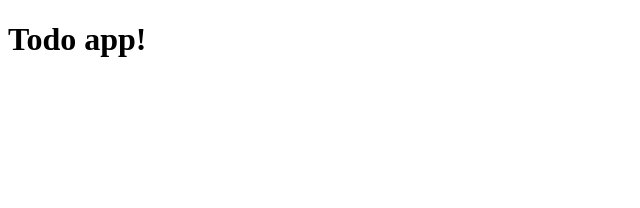
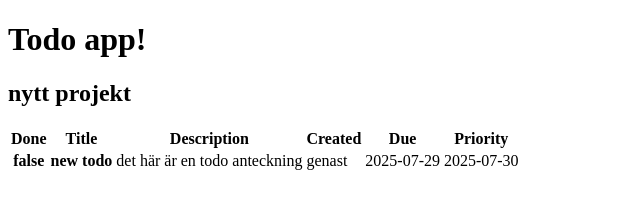
Before and after one commit to JohanCodeForFun/todo-practice, a plain HTML site: page index.html in a window 1280 px wide. Shown: the whole page, without its empty margins (0-640 px from the left). Drawn offline with Linux system fonts and the light colour scheme.

Commit message:
update assignment and script to implement project management features and enhance todo display

```diff
--- a/index.html
+++ b/index.html
@@ -1,13 +1,36 @@
 <!DOCTYPE html>
 <html lang="en">
   <head>
-  <meta charset="UTF-8">
-  <meta name="viewport" content="width=device-width, initial-scale=1.0">
+    <meta charset="UTF-8" />
+    <meta name="viewport" content="width=device-width, initial-scale=1.0" />
     <title>Todo App</title>
-  <link rel="stylesheet" href="style.css">
+    <link rel="stylesheet" href="style.css" />
     <script src="script.js" type="module" defer></script>
   </head>
   <body>
     <h1>Todo app!</h1>
+    <h2 data-id="project">Project!</h2>
+    <table>
+      <thead>
+        <tr>
+          <th>Done</th>
+          <th>Title</th>
+          <th>Description</th>
+          <th>Created</th>
+          <th>Due</th>
+          <th>Priority</th>
+        </tr>
+      </thead>
+      <tbody>
+        <tr>
+          <th data-id="done"></th>
+          <th data-id="title"></th>
+          <td data-id="description"></td>
+          <td data-id="priority"></td>
+          <td data-id="created"></td>
+          <td data-id="dueDate"></td>
+        </tr>
+      </tbody>
+    </table>
   </body>
 </html>
--- a/script.js
+++ b/script.js
@@ -1,7 +1,16 @@
 import { formatDate } from "./utils.js";
+
+let projectHeader = document.querySelector('[data-id="project"]')
+let todoDone = document.querySelector('[data-id="done"]')
+let todoTitle = document.querySelector('[data-id="title"]')
+let todoContent = document.querySelector('[data-id="description"]')
+let todoDueDate = document.querySelector('[data-id="dueDate"]')
+let todoCreated = document.querySelector('[data-id="created"]')
+let todoPriority = document.querySelector('[data-id="priority"]')
 
 function createTodo(
   project = "nytt projekt",
+  done = false,
   title,
   description,
   dueDate,
@@ -10,6 +19,7 @@ function createTodo(
   return {
     project,
     content: {
+      done,
       title,
       description,
       dueDate,
@@ -21,14 +31,18 @@ function createTodo(
 
 const newTodo = createTodo(
   undefined,
+  undefined,
   "new todo",
   "det här är en todo anteckning",
   "2025-07-30",
   "genast"
 );
 
-console.log(newTodo);
+projectHeader.textContent = newTodo.project
 
-// optional:
-//  notes,
-//  checklist).
+todoDone.textContent = newTodo.content.done
+todoTitle.textContent = newTodo.content.title
+todoContent.textContent = newTodo.content.description
+todoCreated.textContent = newTodo.content.created
+todoDueDate.textContent = newTodo.content.dueDate
+todoPriority.textContent = newTodo.content.priority
```
Also changed, not shown: 1 other file. Lines whose indentation alone changed are shown as unchanged.
